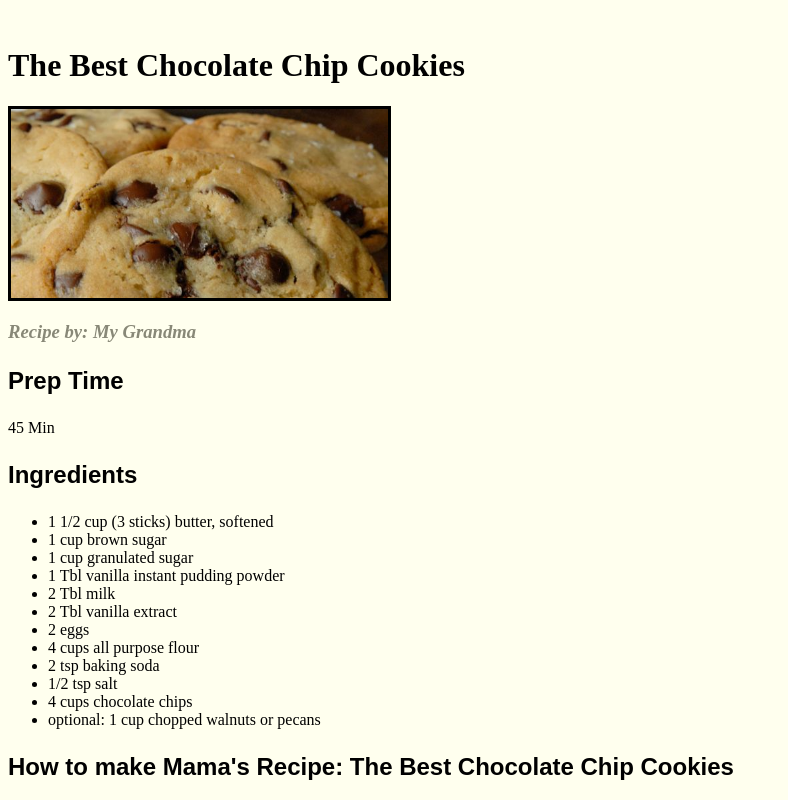
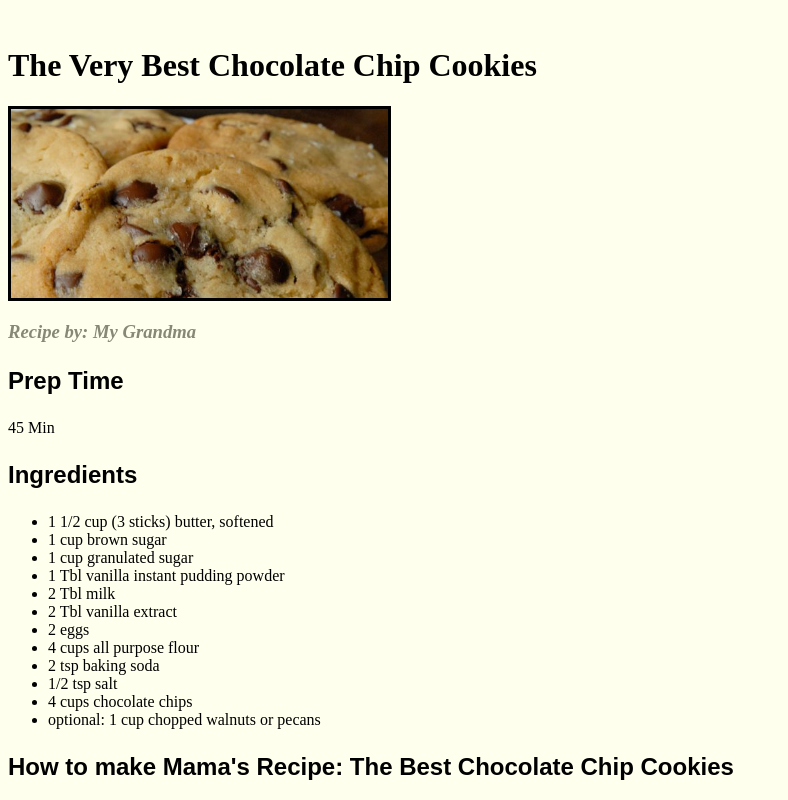
Before and after one commit to annalisarose/cookie_recipe, a plain HTML site: page index.html in a window 1280 px wide. Shown: the top 800 px of the page, without its empty margins (0-788 px from the left). Drawn offline with Linux system fonts and the light colour scheme; files that its build step writes are made by us from their sources.

Commit message:
changed recipe title

```diff
--- a/index.html
+++ b/index.html
@@ -47,7 +47,7 @@ Sorry to break the news. <!--You must include the link in your final webpage -->
    <title>The Best Chocolate Cookies</title>
    	<body>
    		<br>
-    	<p><h1>The Best Chocolate Chip Cookies</h1></p>
+    	<p><h1>The Very Best Chocolate Chip Cookies</h1></p>
 
     	 <p><img src="cookies.jpg" width="377.33" height="188.66" alt="Chocolate Chip Cookies"></p>
 
```
